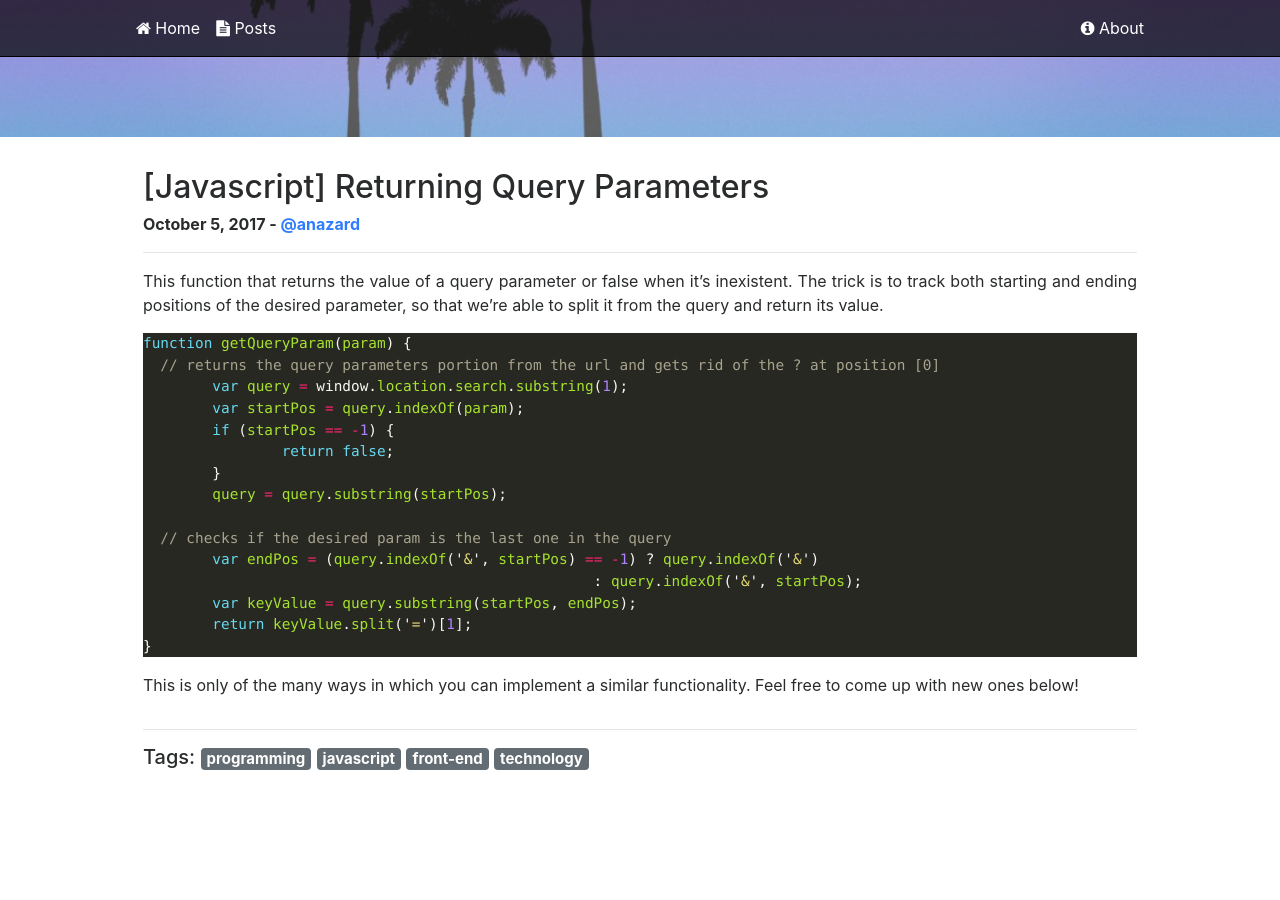
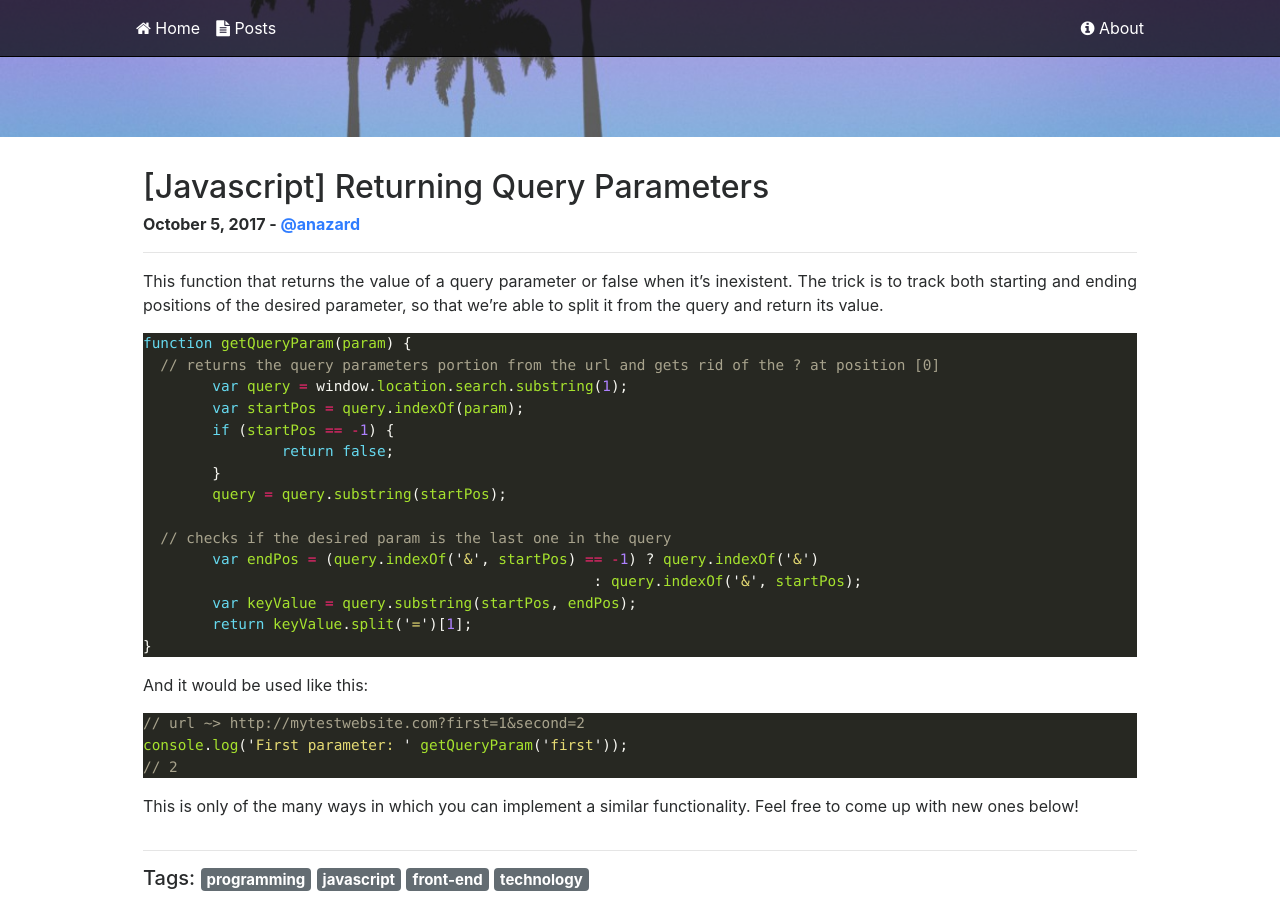
Before and after one commit to anacampesan/anazard_previous, a Jekyll site: the page built from _posts/2017-10-05-js-returning-query-parameters.md, in a window 1280 px wide and 900 px high, scrolled down 223 px. Built offline with Jekyll 4.4.1, drawn with Linux system fonts in a browser that asks for light colours; nearby versions of some CDN libraries; comment, search, counter and statistics services are not loaded; before the commit the page ends 1002 px from its top, so only the background shows below that.

Commit message:
Add example to post

````diff
--- a/_posts/2017-10-05-js-returning-query-parameters.md
+++ b/_posts/2017-10-05-js-returning-query-parameters.md
@@ -28,4 +28,12 @@ function getQueryParam(param) {
 }
 ```
 
+And it would be used like this:
+
+```js
+// url ~> http://mytestwebsite.com?first=1&second=2
+console.log('First parameter: ' getQueryParam('first'));
+// 2
+```
+
 This is only of the many ways in which you can implement a similar functionality. Feel free to come up with new ones below!
````
